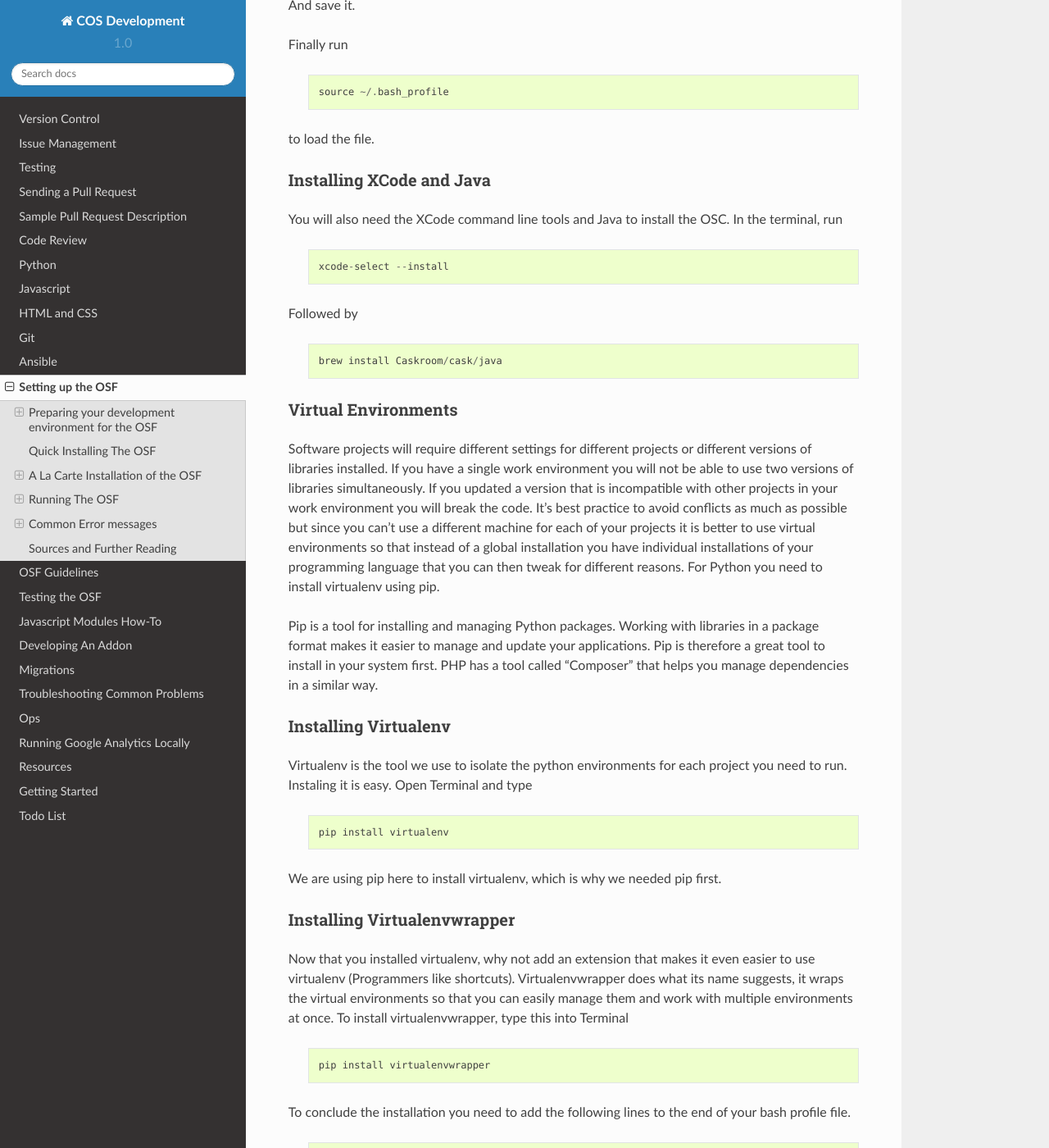
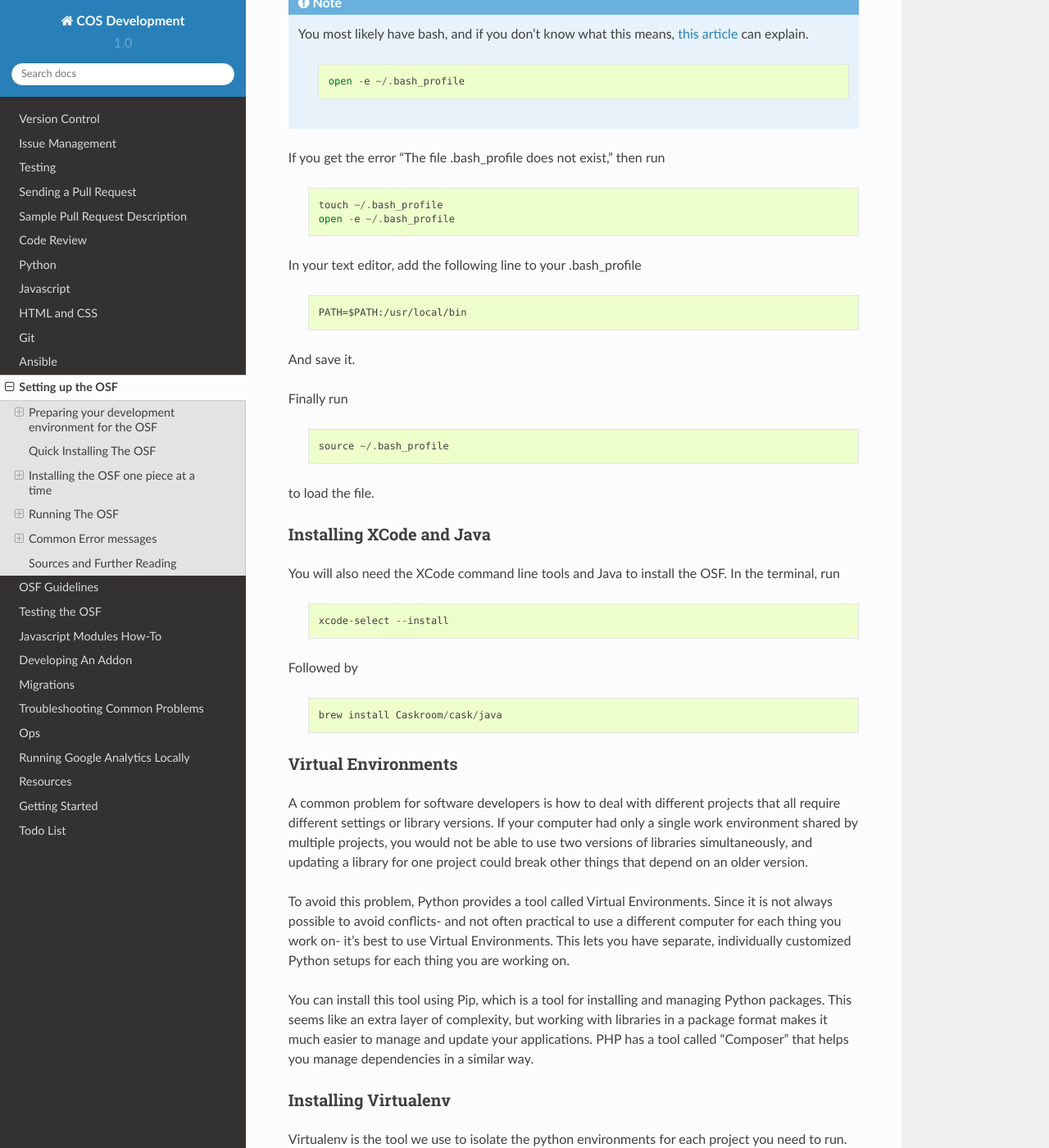
Before and after one commit to CenterForOpenScience/COSDev, a Sphinx documentation site: the page built from docs/osf/setup.rst, in a window 1280 px wide and 1400 px high, scrolled down 1724 px. Shown: the whole window at 82% size. Built offline with Sphinx 7.4.7 and the Read the Docs theme 2.0.0, drawn with Linux system fonts in a browser that asks for light colours; some of the changed text lies outside the part shown.

Commit message:
Spell check and minor rewording based on billyhunt/master

```diff
--- a/docs/osf/setup.rst
+++ b/docs/osf/setup.rst
@@ -5,15 +5,22 @@
 
 *Work in Progress, please add or edit as necessary.*
 
-This page provides detailed instruction to installing OSF on a Mac. If you are already familiar with Python more compact instructions can be found at the `README <https://github.com/CenterForOpenScience/osf.io>`_ file.
+This page provides detailed instructions for getting up and running with an OSF installation on your local computer.
+These instructions are prepared for **researchers, technical staff, or developers new to python**, and primarily focus on Mac OS ( >=10.7).
+
+If you are already familiar with Python, more compact instructions can be found in the OSF `README <https://github.com/CenterForOpenScience/osf.io/blob/develop/README.md>`_ file.
 
 Preparing your development environment for the OSF
 **************************************************
 
+Before you can begin to install the OSF, you will first need to install several pre-requisites. You may already have these installed, but instructions are provided to ensure that things are up-to-date.
+
 Installing Homebrew
---------------
+-------------------
 
-Homebrew is a package manager needed to install software required by the OSF. To see if Homebrew is already installed, open a new window in your terminal and type
+Homebrew is a package manager that allows you to install lots of very cool things that are not just python related. You most likely have homebrew.
+
+Homebrew is a package manager that allows you to install many cool things easily (not just python tools)- it will greatly ease the process of installing OSF requirements. To see if Homebrew is already installed, open a new window in your terminal and type
 
     ::
 
@@ -32,12 +39,12 @@
 
         brew doctor
 
-This will show any possible errors or other things that need to be done. Homebrew is quite clear about what to do in these cases, usually you need to copy paste the provided commands and run them.
+This will show any possible errors or other things that need to be done. Homebrew is quite clear about what to do in these cases; usually you just need to copy paste the provided commands and run them.
 
 Installing Python
---------------
+-----------------
 
-Now that we have Homebrew, we can install Python.  Python is the programming language that much of the OSF is written in.  Also, installing Python via homebrew will install pip, which is another package manager we need.  To install Python, go to your terminal and run
+Now that we have Homebrew, we can install Python.  Python is the programming language that much of the OSF is written in. Even if it is already on your computer, installing the newest version via Homebrew will avoid many common problems for new developers.  It will also automatically install pip, which is a tool to manage Python packages.  To install Python, go to your terminal and run
 
     ::
 
@@ -47,7 +54,11 @@
 Updating your Path
 ------------------
 
-You need to update your path so some of the componants we are installing will run. If you are using bash this could be .bash_profile, .bashrc, or .profile. If you are using another like zsh you will need to add this section to the file .zshrc; virtualenvwrapper works with bash, zsh or ksh.
+Now that you have installed Homebrew, you will need to make a change to help your computer find the newly installed software.
+This is done by editing the variable PATH in a file loaded whenever you open a new terminal window.
+
+ The file will usually be in your home directory (such as /Users/your_username, commonly abbreviated as ~). If you are using bash this file could be .bash_profile, .bashrc, or .profile.
+ If you are using another terminal like zsh you will need to add this section to the file .zshrc. Further tools installed later like virtualenvwrapper will work with bash, zsh or ksh.
 
 .. note::
 
@@ -64,7 +75,7 @@
         touch ~/.bash_profile
         open -e ~/.bash_profile
 
-In your text editor, add the following to your .bash_profile
+In your text editor, add the following line to your .bash_profile
 
     ::
 
@@ -82,7 +93,7 @@
 Installing XCode and Java
 -------------------------
 
-You will also need the XCode command line tools and Java to install the OSC.  In the terminal, run
+You will also need the XCode command line tools and Java to install the OSF.  In the terminal, run
 
     ::
 
@@ -98,21 +109,28 @@
 Virtual Environments
 --------------------
 
-Software projects will require different settings for different projects or different versions of libraries installed. If you have a single work environment you will not be able to use two versions of libraries simultaneously. If you updated a version that is incompatible with other projects in your work environment you will break the code. It's best practice to avoid conflicts as much as possible but since you can't use a different machine for each of your projects it is better to use virtual environments so that instead of a global installation you have individual installations of your programming language that you can then tweak for different reasons. For Python you need to install virtualenv using pip.
+A common problem for software developers is how to deal with different projects that all require different settings or library versions.
+If your computer had only a single work environment shared by multiple projects, you would not be able to use two versions of libraries simultaneously,
+and updating a library for one project could break other things that depend on an older version.
 
-Pip is a tool for installing and managing Python packages. Working with libraries in a package format makes it easier to manage and update your applications. Pip is therefore a great tool to install in your system first. PHP has a tool called "Composer" that helps you manage dependencies in a similar way.
+To avoid this problem, Python provides a tool called Virtual Environments. Since it is not always possible to avoid conflicts- and not often practical
+to use a different computer for each thing you work on- it's best to use Virtual Environments. This lets you have separate, individually customized
+Python setups for each thing you are working on.
+
+You can install this tool using Pip, which is a tool for installing and managing Python packages. This seems like an extra layer of complexity, but working
+with libraries in a package format makes it much easier to manage and update your applications.
+PHP has a tool called "Composer" that helps you manage dependencies in a similar way.
 
 
 Installing Virtualenv
 ---------------------
 
-Virtualenv is the tool we use to isolate the python environments for each project you need to run. Instaling it is easy. Open Terminal and type
+Virtualenv is the tool we use to isolate the python environments for each project you need to run. Installing it is easy. Open Terminal and type
 
     ::
 
         pip install virtualenv
 
-We are using pip here to install virtualenv, which is why we needed pip first.
 
 Installing Virtualenvwrapper
 ----------------------------
@@ -251,11 +269,11 @@
         invoke setup
 
 
-A La Carte Installation of the OSF
-**********************************
+Installing the OSF one piece at a time
+**************************************
 
-If for some reason invoke setup does not work, or you are hardcore, you can install the necessary componants individually.
-
+Although the automatic installer attempts to be helpful, it may sometimes be necessary to perform the installation steps individually- for example, if you are working on a computer running Linux, or updating an existing installation.
+Instructions are provided for Mac OS (using Homebrew), but other operating systems will have their own preferred package management tools.
 
 Installing TokuMX
 -----------------
@@ -356,7 +374,9 @@
 
 Quick Start
 -----------
-    To fully run the OSF, the following commands must be run.  Each in their own terminal window, each in the virtual environment you created.
+To fully run the OSF, the following commands must be run.  Many of these programs will continue to run in order to log output to the console: this is normal!
+
+Therefore, run the following commands each in their own terminal windows, making sure to switch to the OSF virtual environment (and directory) each time:
     ::
 
             invoke mongo -d  # Runs mongod as a daemon
```
Also changed, not shown: other parts of docs/osf/setup.rst (+1 -1 lines).
